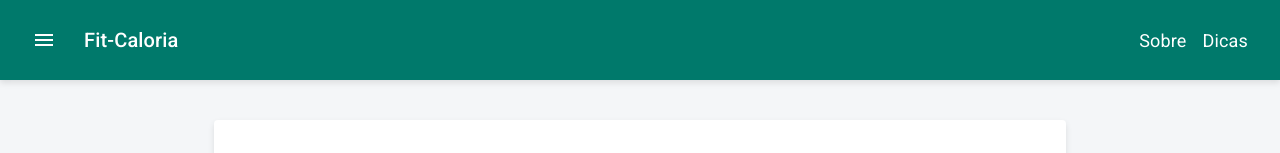
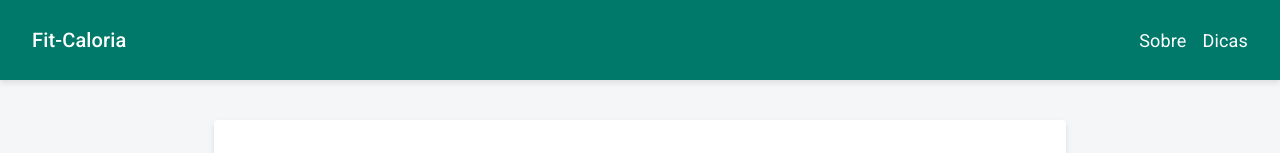
Before and after one commit to maycowjordny/web-calculator-calories, a Next.js app: page / in a window 1280 px wide. Shown: the top 153 px of the page. Built offline with nearby package versions, Linux system fonts and the light colour scheme.

Commit message:
add metadata

```diff
--- a/src/app/layout.tsx
+++ b/src/app/layout.tsx
@@ -11,7 +11,7 @@ const roboto = Roboto({ subsets: ["latin"], weight: ["400", "500"] });
 
 export const metadata: Metadata = {
   title:
-    "Calculadora de Calorias - Ajuste Sua Dieta para Perder ou Ganhar Peso",
+    "Calculadora de Calorias | Ajuste Sua Dieta para Perder ou Ganhar Peso",
   description:
     "Use nossa calculadora de calorias para calcular seu metabolismo basal, ajustar sua dieta e atingir suas metas de perda ou ganho de peso com ingestão ideal de macronutrientes.",
   keywords: [
@@ -34,6 +34,7 @@ export default function RootLayout({
   return (
     <html lang="pt-br">
       <head>
+        <link rel="icon" href="/halteres.png" sizes="any" />
         <Script
           async
           src="https://pagead2.googlesyndication.com/pagead/js/adsbygoogle.js?client=ca-pub-2978516619638260"
--- a/src/components/header.tsx
+++ b/src/components/header.tsx
@@ -1,8 +1,6 @@
-import MenuIcon from "@mui/icons-material/Menu";
 import { Link } from "@mui/material";
 import AppBar from "@mui/material/AppBar";
 import Box from "@mui/material/Box";
-import IconButton from "@mui/material/IconButton";
 import Toolbar from "@mui/material/Toolbar";
 import Typography from "@mui/material/Typography";
 export default function Header() {
@@ -10,16 +8,6 @@ export default function Header() {
     <Box sx={{ flexGrow: 1 }}>
       <AppBar position="static" sx={{ p: 1 }}>
         <Toolbar>
-          <IconButton
-            size="large"
-            edge="start"
-            color="inherit"
-            aria-label="menu"
-            sx={{ mr: 2 }}
-          >
-            <MenuIcon />
-          </IconButton>
-
           <Typography variant="h6" component="div" sx={{ flexGrow: 1 }}>
             <Link
               color="inherit"
```
Also changed, not shown: src/app/tips/page.tsx (+8 -0 lines), public/halteres.png (added).
